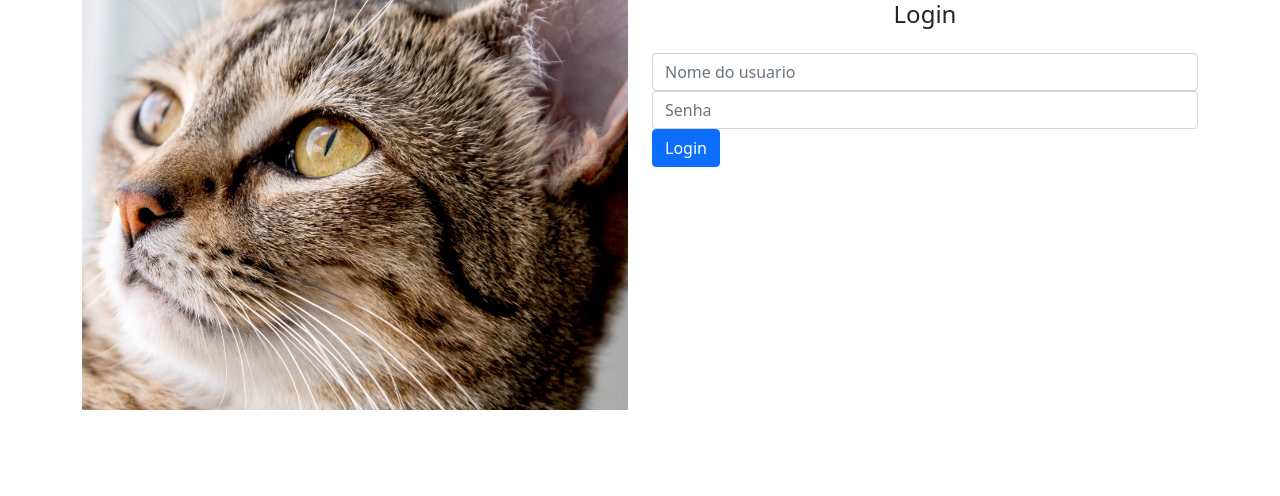
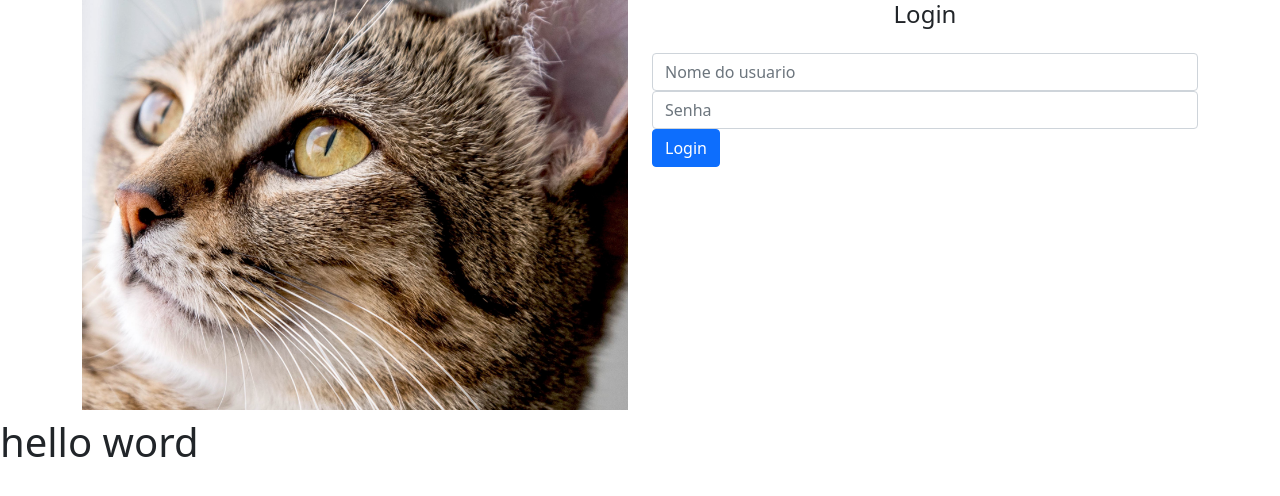
Before and after one commit to JoseNeto09/faceCat_angular, an Angular app: page /home in a window 1280 px wide. Shown: the top 496 px of the page. Built offline with nearby package versions, Linux system fonts and the light colour scheme.

Commit message:
atualizando

```diff
--- a/src/app/app.component.html
+++ b/src/app/app.component.html
@@ -1 +1,2 @@
 <router-outlet></router-outlet>
+<h1>hello word</h1>
```
